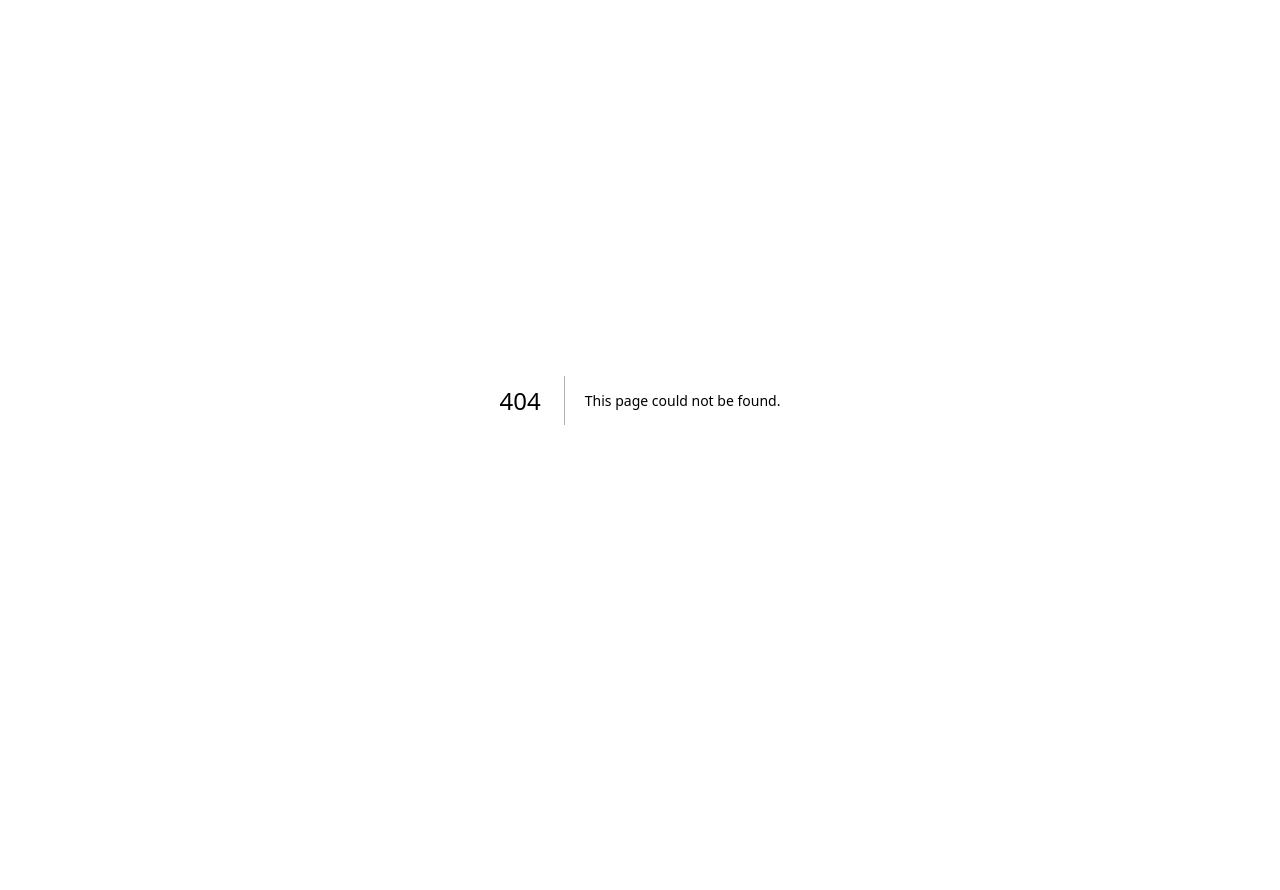
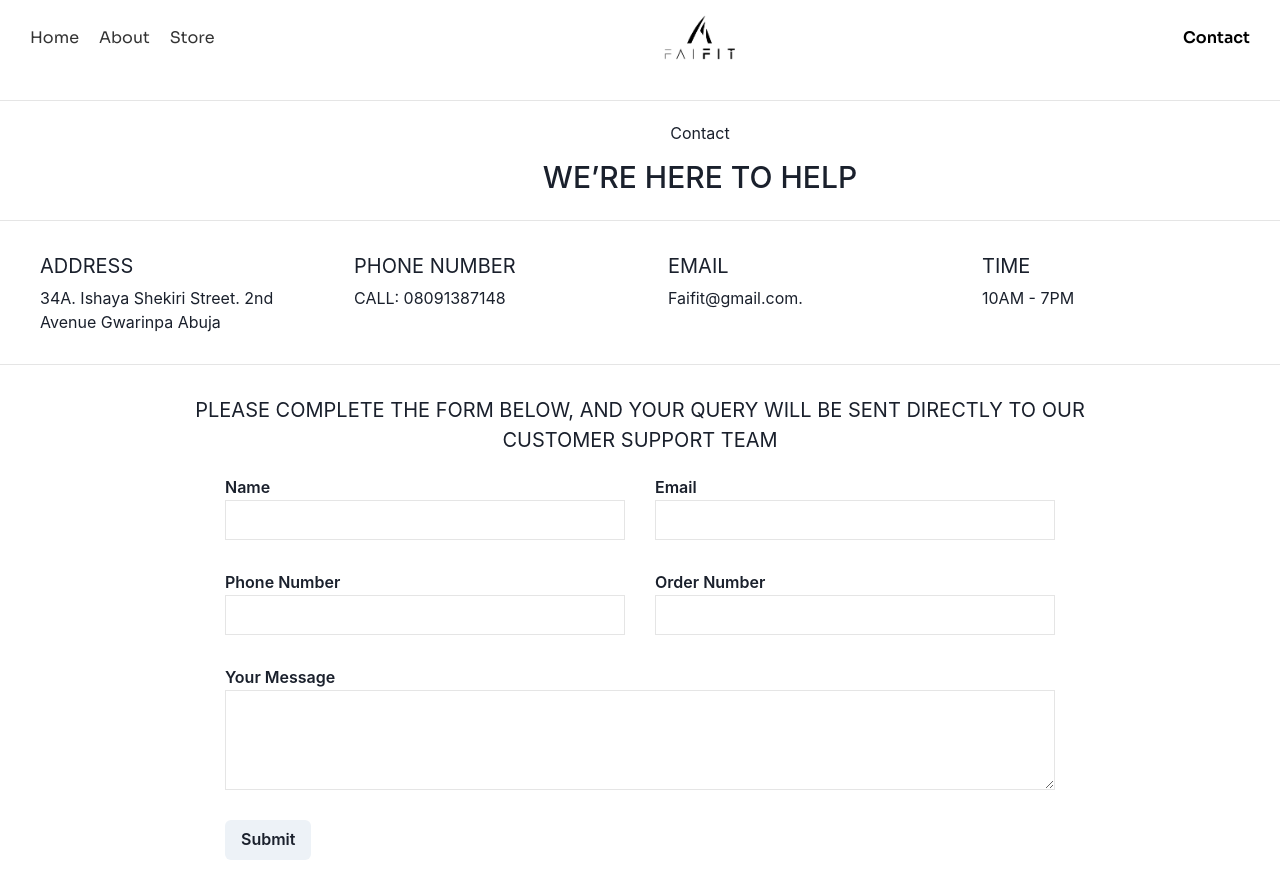
Before and after one commit to Owoyeleadedayo/faifit, a Next.js app: page /contact in a window 1280 px wide. Before the commit this address had no page. Before the commit the page ends 800 px from the top, so only its background shows below. Built offline with nearby package versions, Linux system fonts and the light colour scheme.

Commit message:
worked on contact page

```diff
--- /dev/null
+++ b/app/components/ContactPage/ContactPage.tsx
@@ -0,0 +1,179 @@
+import { Button, Flex, Grid, GridItem, Input, Text, Textarea } from "@chakra-ui/react";
+import React from "react";
+
+const ContactPage = () => {
+  return (
+    <>
+      <Flex
+        h={{ base: "80vh", md: "100vh" }}
+        w="100%"
+        // alignItems="center"
+        pt={"100px"}
+        flexDirection={"column"}
+      >
+        <Flex
+          width={"100%"}
+          flexDirection={"column"}
+          py="20px"
+          borderY="1px solid #e5e5e5"
+          gap={"10px"}
+        >
+          <Flex justifyContent={"center"} alignItems="center" pl={{base: 0, md: "120px", lg: "120px"}}>
+            <Text textAlign={"center"}>Contact</Text>
+          </Flex>
+          <Flex justifyContent={"center"} alignItems="center" pl={{base: 0, md: "120px", lg: "120px"}}>
+            <Text
+              fontSize={"30px"}
+              fontWeight={500}
+              textTransform={"uppercase"}
+              textAlign="center"
+            >
+              We’re here to help
+            </Text>
+          </Flex>
+        </Flex>
+        <Flex
+          justifyContent={"center"}
+          alignItems={"center"}
+          w="100%"
+          borderBottom="1px solid #e5e5e5"
+        >
+          <Grid
+            templateColumns={{
+              base: "1fr",
+              md: "repeat(2, 1fr)",
+              lg: "repeat(4, 1fr)",
+            }}
+            gap={14}
+            py={{ base: "20px", md: "30px", lg: "30px" }}
+            maxW="1200px"
+            w="100%"
+            mx="auto"
+          >
+            <GridItem display={"flex"} flexDirection="column" justifyContent={{base: "center", md: 'start', lg: "start"}}
+          alignItems={{base: "center", md: 'start', lg: "start"}} gap={"5px"}>
+              <Text
+                fontSize={"20px"}
+                fontWeight={400}
+                textTransform="uppercase"
+              >
+                address
+              </Text>
+              <Flex>
+                <Text
+                  fontSize={"16px"}
+                  fontWeight={400}
+                  textAlign={{base: "center", md: 'start', lg: "start"}}
+                  textTransform="capitalize"
+                >
+                  34A. Ishaya shekiri street. 2nd avenue gwarinpa Abuja{" "}
+                </Text>
+              </Flex>
+            </GridItem>
+            <GridItem display={"flex"} flexDirection="column" gap={"5px"}>
+              <Text
+                fontSize={"20px"}
+                fontWeight={400}
+                textTransform="uppercase"
+              >
+                phone number
+              </Text>
+              <Flex>
+                <Text>CALL: 08091387148</Text>
+              </Flex>
+            </GridItem>
+            <GridItem display={"flex"} flexDirection="column" gap={"5px"}>
+              <Text
+                fontSize={"20px"}
+                fontWeight={400}
+                textTransform="uppercase"
+              >
+                EMAIL
+              </Text>
+              <Flex>
+                <Text>Faifit@gmail.com.</Text>
+              </Flex>
+            </GridItem>
+            <GridItem display={"flex"} flexDirection="column" gap={"5px"}>
+              <Text
+                fontSize={"20px"}
+                fontWeight={400}
+                textTransform="uppercase"
+              >
+                TIME
+              </Text>
+              <Flex>
+                <Text>10AM - 7PM</Text>
+              </Flex>
+            </GridItem>
+          </Grid>
+        </Flex>
+        <Flex width={'100%'} flexDirection={"column"} justifyContent="center" alignItems={'center'} py="30px">
+          <Flex width={'900px'} flexDirection="column" gap={5}>
+          <Flex width={'100%'}>
+          <Text
+            fontSize={"20px"}
+            fontWeight={400}
+            textAlign="center"
+            textTransform="uppercase"
+          >
+            Please complete the form below, and Your query will be sent directly
+            to our customer support team
+          </Text>
+          </Flex>
+          <Flex w="100%" flexDirection={'column'} justifyContent={'center'} alignItems="center" gap={"30px"}>
+            <Grid templateColumns={{
+              base: "1fr",
+              md: "repeat(2, 1fr)",
+            }} gap="30px">
+                <GridItem>
+                    <Flex flexDirection={'column'} gap="1px">
+                        <Text fontSize={'16px'} fontWeight={600}>Name</Text>
+                        <Input type={"text"} variant={'none'} width="400px" border="1px solid #e5e5e5" borderRadius={"none"} _hover={{
+                            border: "1px solid #000"
+                        }} />
+                    </Flex>
+                </GridItem>
+                <GridItem>
+                    <Flex flexDirection={'column'} gap="1px">
+                        <Text fontSize={'16px'} fontWeight={600}>Email</Text>
+                        <Input type={"email"} variant={'none'} width="400px" border="1px solid #e5e5e5" borderRadius={"none"} _hover={{
+                            border: "1px solid #000"
+                        }} />
+                    </Flex>
+                </GridItem>
+                <GridItem>
+                    <Flex flexDirection={'column'} gap="1px">
+                        <Text fontSize={'16px'} fontWeight={600}>Phone Number</Text>
+                        <Input type={"tel"} variant={'none'} width="400px" border="1px solid #e5e5e5" borderRadius={"none"} _hover={{
+                            border: "1px solid #000"
+                        }} />
+                    </Flex>
+                </GridItem>
+                <GridItem>
+                    <Flex flexDirection={'column'} gap="1px">
+                        <Text fontSize={'16px'} fontWeight={600}>Order Number</Text>
+                        <Input type={"num"} variant={'none'} width="400px" border="1px solid #e5e5e5" borderRadius={"none"} _hover={{
+                            border: "1px solid #000"
+                        }} />
+                    </Flex>
+                </GridItem>
+            </Grid>
+            <Flex w={'830px'} flexDirection={'column'} gap="1px">
+            <Text fontSize={'16px'} fontWeight={600}>Your Message</Text>
+                <Textarea variant={'none'} h="100px" border="1px solid #e5e5e5" borderRadius={"none"} _hover={{
+                            border: "1px solid #000"
+                        }}  />
+            </Flex>
+            <Flex w={'830px'}>
+            <Button >Submit</Button>
+            </Flex>
+          </Flex>
+          </Flex>
+        </Flex>
+      </Flex>
+    </>
+  );
+};
+
+export default ContactPage;
--- a/app/components/Navbar.tsx
+++ b/app/components/Navbar.tsx
@@ -95,7 +95,7 @@ const Navbar = () => {
           </Box>
         </Flex>
 
-        <Flex justifyContent={'space-between'} alignItems="center">
+        <Flex justifyContent={"space-between"} alignItems="center">
           <IconButton
             display={{ base: "flex", md: "none", lg: "none" }}
             aria-label="Open menu"
@@ -105,19 +105,21 @@ const Navbar = () => {
             onClick={onOpen}
           />
 
-        <Flex justifyContent={'center'} alignItems={'center'} gap={"5px"}>
-          <Text
+          <Link
+            href="/contact"
+            justifyContent={"center"}
+            alignItems={"center"}
             fontFamily="Sora"
             color={"#000"}
-            fontWeight={"600" }
-            display={{ base: "none", md: "flex"}}
+            fontWeight={"600"}
+            display={{ base: "none", md: "flex" }}
             fontSize={{ base: "14px", md: "16px" }}
             _hover={{ textDecoration: "none", color: "#000" }}
             textDecoration="none"
+            gap={"5px"}
           >
             Contact
-          </Text>
-        </Flex>
+          </Link>
         </Flex>
       </Flex>
 
@@ -125,7 +127,14 @@ const Navbar = () => {
         <DrawerOverlay />
         <DrawerContent bgColor="#FFFF">
           <DrawerCloseButton color="#000" />
-          <VStack align="start" spacing="20px" mt="80px" pl="20px" color="#000">
+          <Flex flexDirection={"column"}>
+            <VStack
+              align="start"
+              spacing="20px"
+              mt="80px"
+              pl="20px"
+              color="#000"
+            >
               {menuItems.map((item, index) => (
                 <Link
                   key={index}
@@ -145,6 +154,20 @@ const Navbar = () => {
                 </Link>
               ))}
             </VStack>
+            <Link
+              href="/contact"
+              fontFamily="Sora"
+              px={"20px"}
+              pt="20px"
+              color={"#333"}
+              fontWeight={"600"}
+              fontSize="18px"
+              _hover={{ textDecoration: "none", color: "#000" }}
+              textDecoration="none"
+            >
+              Contact
+            </Link>
+          </Flex>
         </DrawerContent>
       </Drawer>
     </>
--- /dev/null
+++ b/app/contact/page.tsx
@@ -0,0 +1,14 @@
+import React from 'react'
+import ContactPage from '../components/ContactPage/ContactPage'
+import Navbar from '../components/Navbar'
+
+const page = () => {
+  return (
+    <div>
+        <Navbar />
+        <ContactPage />
+    </div>
+  )
+}
+
+export default page
```
Also changed, not shown: app/components/AboutPage/AboutBanner.tsx (+7 -3 lines). Lines whose indentation alone changed are shown as unchanged.
